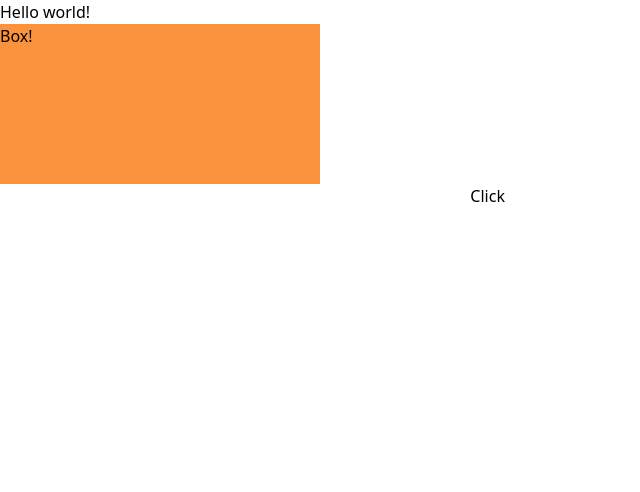
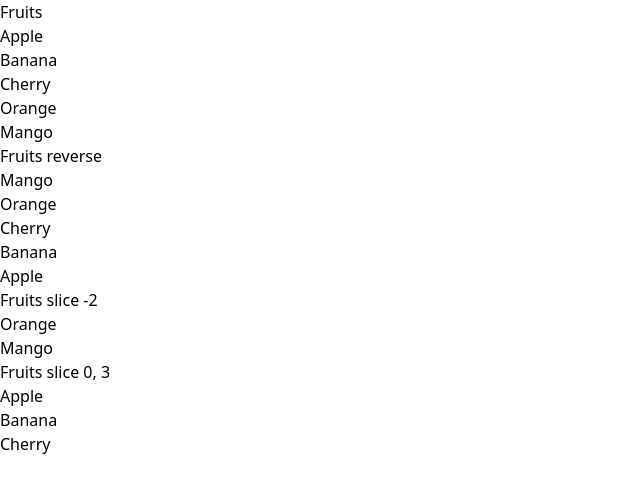
Before and after one commit to ChoJinmok/svelte-test, a Svelte app: page / in a window 1280 px wide. Shown: the top 492 px of the page, without its empty margins (0-640 px from the left). Built offline with nearby package versions, Linux system fonts and the light colour scheme.

Commit message:
Add: 시작하기 / 4. 컴포넌트

```diff
--- a/src/App.svelte
+++ b/src/App.svelte
@@ -1,68 +1,41 @@
 <script lang="ts">
-  // `onMount`는 컴포넌트가 연결(mount)되면 콜백을 실행한다.
-  // import { onMount } from 'svelte';
+  import Fruits from './Fruits.svelte';
 
-  let name = 'world';
-  let isRed = false;
-  let text = '';
-
-  function handleBoxClick() {
-    isRed = !isRed;
-  }
-
-  // 현재 컴포넌트가 준비되면 onMount로 전달한 콜백 함수가 동작한다.
-  // onMount(() => {
-  //   const box = document.querySelector('.box');
-
-  //   box.addEventListener('click', handleBoxClick);
-  // });
-
-  // 하지만 위와 같이 addEventListener 방식으로 코드를 작성하면 번거로워진다.
-  // -> Svelte에서 제공해주는 api를 사용하는 것이 더 간단하다.
-  // -> html태그에 on 디렉티브(키워드)를 작성해주면 된다.
-  // on 디렉티브에는 addEventListener에 붙일 수 있는 모든 이벤트들을 모두 작성할 수 있다.
-
-  function handleBoxMouseEnter() {
-    name = 'enter';
-  }
-
-  function handleBoxMouseLeave() {
-    name = 'leave';
-  }
-
-  function handleInput({ target }: Event) {
-    const { value } = target as HTMLInputElement;
-
-    text = value;
-  }
-
-  function handleButtonClick() {
-    text = 'Jinmok';
-  }
+  const fruits = ['Apple', 'Banana', 'Cherry', 'Orange', 'Mango'];
 </script>
 
-<h1>Hello {name}!</h1>
-<div
-  class="box w-80 h-40"
-  class:bg-orange-400={!isRed}
-  class:bg-red-600={isRed}
-  on:click={handleBoxClick}
-  on:keydown={handleBoxClick}
-  on:mouseenter={handleBoxMouseEnter}
-  on:mouseleave={handleBoxMouseLeave}
->Box!</div>
-<h1>{text}</h1>
-<input
-  type="text"
-  value={text}
-  on:input={handleInput}
-/>
-<input
-  type="text"
-  bind:value={text}
-/>
-<!-- 위의 input 모두 양방향 바인딩을 해준 것이지만 `bind`사용하면 더 간단하게 양방향바인딩을 해줄 수 있다. -->
-<button on:click={handleButtonClick}>Click</button>
+<Fruits {fruits} />
+<Fruits
+  {fruits}
+  reverse />
+<Fruits
+  {fruits}
+  slice="-2" />
+<Fruits
+  {fruits}
+  slice="0, 3" />
+
+<!-- 똑같은 구조가 반복되는 것을 볼 수 있다. -> 컴포넌트화 -->
+<!-- <h2>Fruits</h2>
+<ul>
+  {#each fruits as fruit}
+    <li>{fruit}</li>
+  {/each}
+</ul>
+
+<h2>Fruits reverse</h2>
+<ul>
+  {#each [...fruits].reverse() as fruit}
+    <li>{fruit}</li>
+  {/each}
+</ul>
+
+<h2>Fruits slice -2</h2>
+<ul>
+  {#each fruits.slice(-2) as fruit}
+    <li>{fruit}</li>
+  {/each}
+</ul> -->
 
 <style
   global
--- /dev/null
+++ b/src/Fruits.svelte
@@ -0,0 +1,48 @@
+<script lang="ts">
+  // Props
+  // eslint-disable-next-line import/no-mutable-exports
+  export let fruits: string[];
+  // eslint-disable-next-line import/no-mutable-exports
+  export let reverse = false;
+  // eslint-disable-next-line import/no-mutable-exports
+  export let slice = '';
+  // export라서 내보내는 것 같지만 내보내는 것이 아니라 부모 컴포넌트와 연결할 수 있는 통로를 만드는 작업이라고 보면 좋겠다.
+
+  function computeFruits() {
+    if (reverse) return [...fruits].reverse();
+
+    if (slice) {
+      const slicePrams = slice.split(',').map((pram) => Number(pram));
+
+      return [...fruits].slice(...slicePrams);
+    }
+
+    return fruits;
+  }
+
+  function makeTitle() {
+    if (reverse) return 'reverse';
+
+    if (slice) return `slice ${slice}`;
+
+    return '';
+  }
+
+  const title = `Fruits ${makeTitle()}`;
+  const computedFruits = computeFruits();
+</script>
+
+<h2>{title}</h2>
+<ul>
+  {#each computedFruits as fruit}
+    <li>{fruit}</li>
+  {/each}
+</ul>
+
+<style
+  global
+  lang="postcss">
+  @tailwind base;
+  @tailwind components;
+  @tailwind utilities;
+</style>
```
